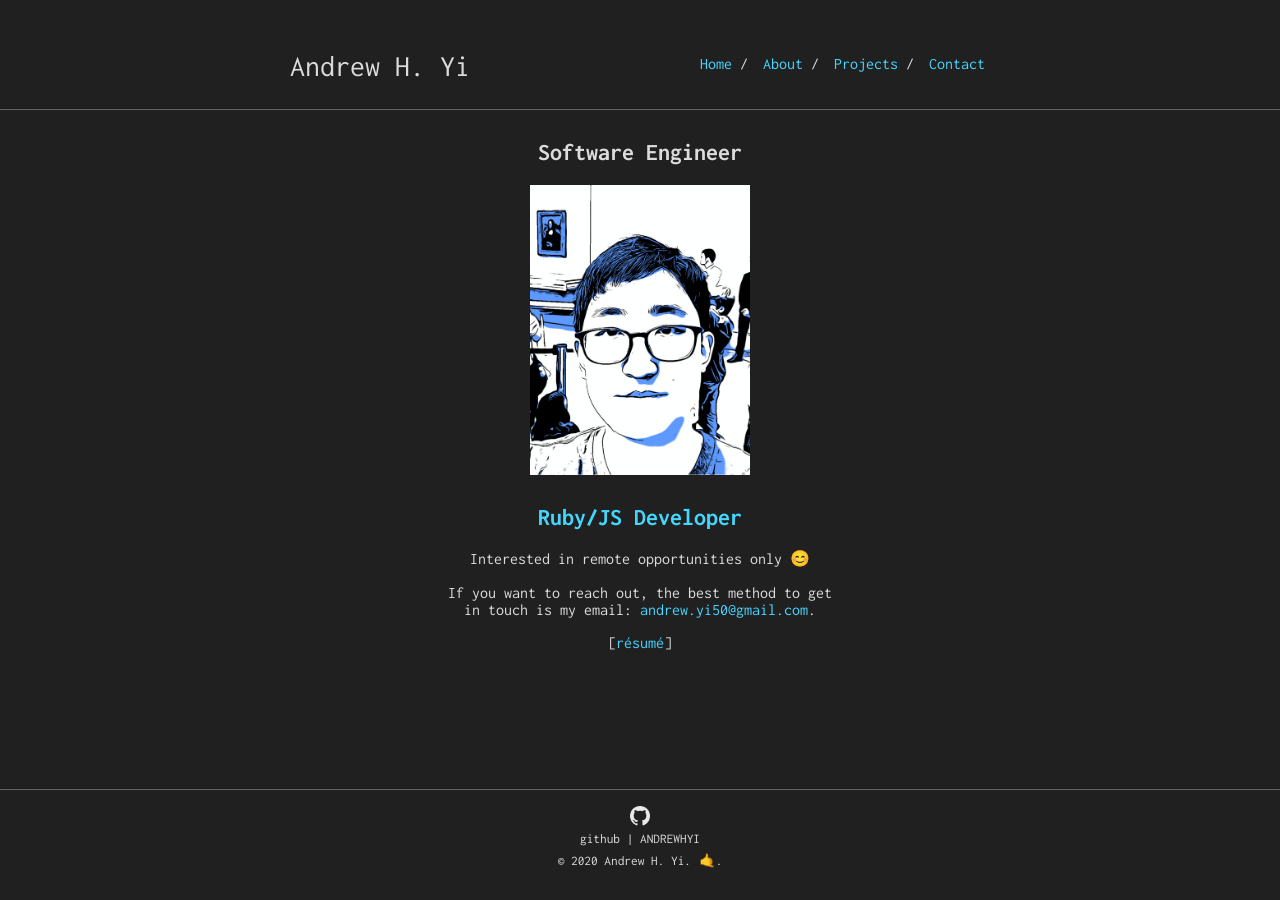
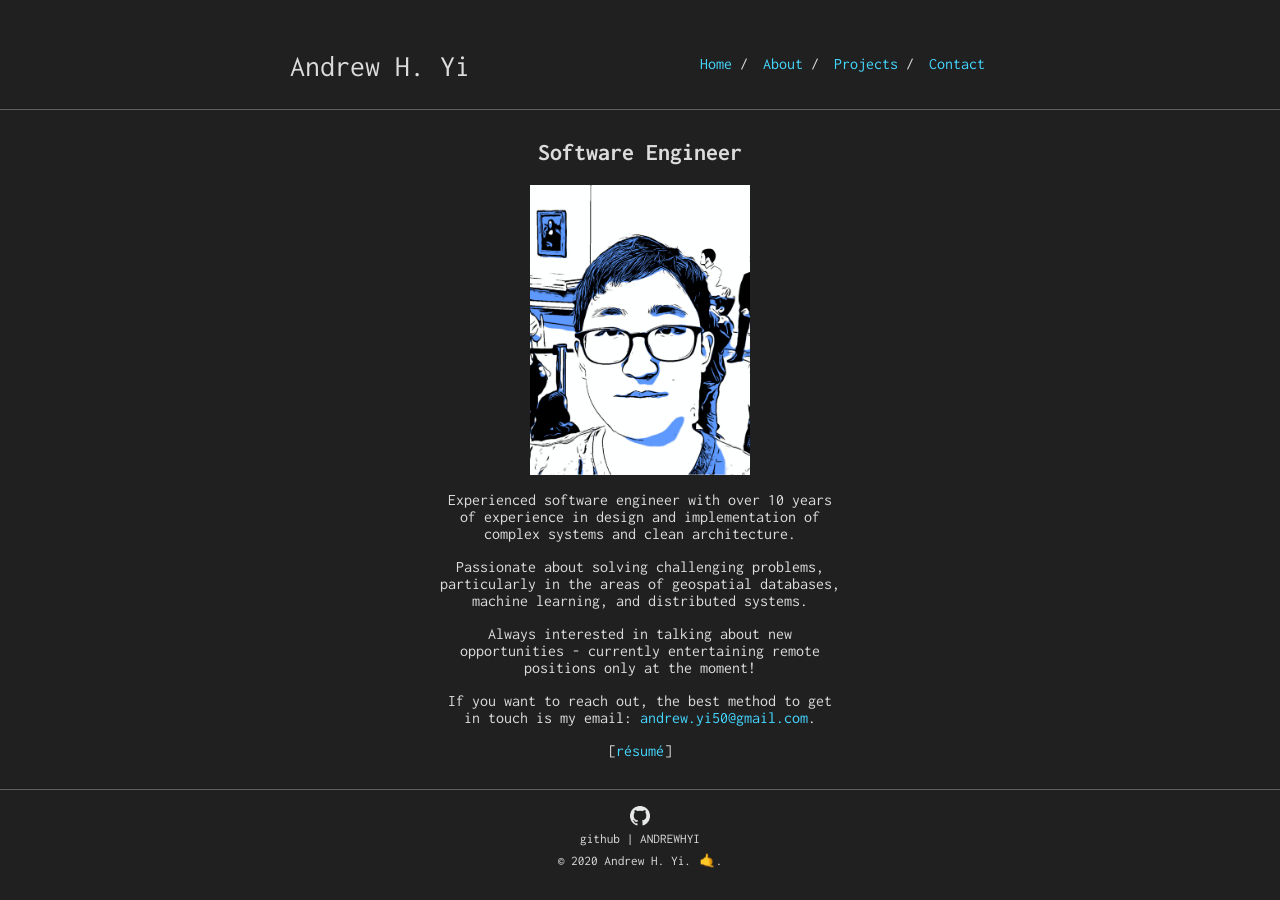
Before and after one commit to AndrewHYi/andrewhyi.github.io, a Jekyll site: the page built from index.md, in a window 1280 px wide. Built offline with Jekyll 4.4.1, drawn with Linux system fonts in a browser that asks for light colours.

Commit message:
update readme and index

```diff
--- a/index.md
+++ b/index.md
@@ -8,9 +8,11 @@ pagetype: index
 
 <div class="bg-img profile-picture-louvre1 centered"></div>
 
-## Ruby/JS Developer
+Experienced software engineer with over 10 years of experience in design and implementation of complex systems and clean architecture.
 
-Interested in remote opportunities only 😊
+Passionate about solving challenging problems, particularly in the areas of geospatial databases, machine learning, and distributed systems.
+
+Always interested in talking about new opportunities - currently entertaining remote positions only at the moment!
 
 If you want to reach out, the best method to get in touch is my email: <andrew.yi50@gmail.com>.
 
```
Also changed, not shown: about.md (+2 -3 lines).
